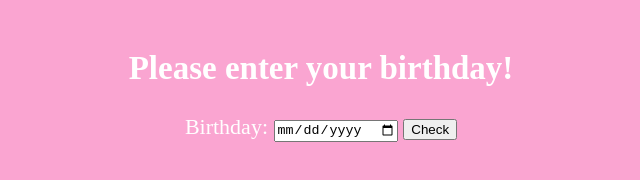
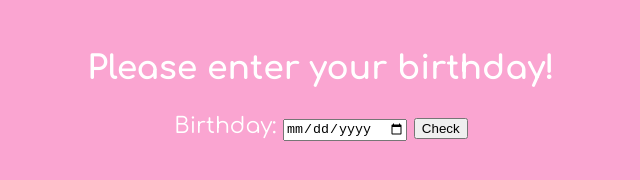
Before and after one commit to MichaelGomez88/MichaelGomez88.github.io, a plain HTML site: page index.html in a window 1280 px wide. Shown: the whole page, without its empty margins (319-959 px from the left). Drawn offline with Linux system fonts and the light colour scheme.

Commit message:
Comfortaa font added

```diff
--- a/index.html
+++ b/index.html
@@ -4,6 +4,7 @@
     <meta charset="UTF-8">
     <meta name="viewport" content="width=device-width, initial-scale=1.0">
     <title>Janine Website</title>
+    <link rel="stylesheet" href="https://fonts.googleapis.com/css2?family=Comfortaa:wght@300;400;700&display=swap" rel="stylesheet">
     <style>
         body {
             background-color: #faa5d1;
```
